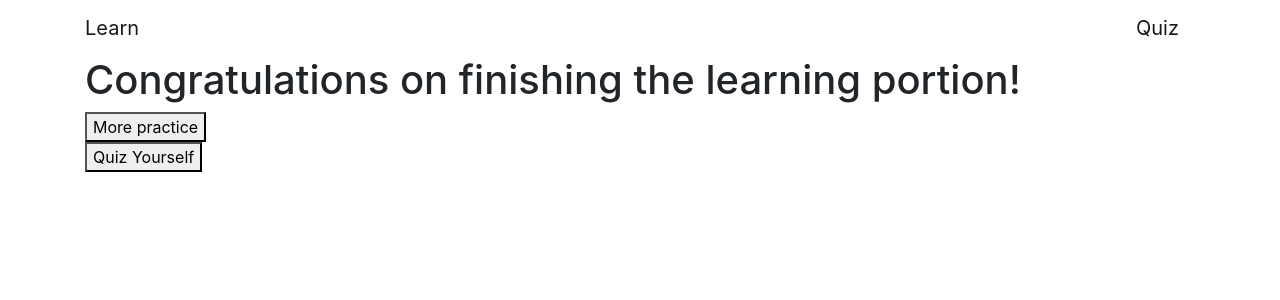
After one commit to sanmati02/uigoated, a Flask app: template templates/endlearn.html in a window 1280 px wide. The commit adds this page. Shown: the top 300 px of the page. Run offline with Flask 2, Linux system fonts and the light colour scheme; the template is opened without the code that fills it, so the values that code supplies are empty; some libraries are stand-ins or nearby versions.

Commit message:
Updated the learn and quiz pages with headers and text. Still need to implement clicking functionality on the piano

```diff
--- a/server.py
+++ b/server.py
@@ -11,32 +11,82 @@ lessons = {
         "next_lesson":"2",
         "chord":"C Major",
         "notes":["C","E","G"],
-        "note_nums":["1,5,8"]
+        "note_nums":["1,5,8"],
+        "text": "The green keys shown below show the notes that make up the C Major chord. This chord has the C as "
+                "the root note, the E as the major third, and the G as the fifth. Play around with these notes and "
+                "make sure you remember their position! On the next screen you'll get a chance to practice with this "
+                "chord. "
     },
     "2" : {
         "lesson_id": "2",
         "next_lesson":"3",
-        "chord":"D Minor",
-        "notes":["D","F","A"],
-        "note_nums":["3,7,10"]
+        "chord":"C Major",
+        "notes":["C","E","G"],
+        "note_nums":["1,5,8"],
+        "text": "The green keys shown below show 2/3 of the notes that make up the C Major chord. This chord has the "
+                "C as "
+                "the root note and the E as the major third. Press the fifth of this chord to complete this challenge!"
     },
     "3" : {
         "lesson_id": "3",
         "next_lesson":"4",
-        "chord":"E Minor",
-        "notes":["E","G","B"],
-        "note_nums":["5","9","12"]
+        "chord":"D Minor",
+        "notes":["D","F","A"],
+        "note_nums":["3,7,10"],
+        "text": "The green keys shown below show the notes that make up the D Minor chord. This chord has the D as "
+                "the root note, the F as the minor third, and the A as the fifth. Play around with these notes and "
+                "make sure you remember their position! On the next screen you'll get a chance to practice with this "
+                "chord. "
     },
     "4" : {
         "lesson_id": "4",
+        "next_lesson":"5",
+        "chord":"D Minor",
+        "notes":["D", "A", "F"],
+        "note_nums":["3,7,10"],
+        "text": "The green keys shown below show 2/3 of the notes that make up the D Minor chord. This chord has the F as "
+                "the root note and the A as the fifth. Press the minor third of this chord to complete this challenge!"
+    },
+    "5" : {
+        "lesson_id": "5",
+        "next_lesson":"6",
+        "chord":"E Minor",
+        "notes":["E","G","B"],
+        "note_nums":["5","9","12"],
+        "text": "The green keys shown below show the notes that make up the E Minor chord. This chord has the E as "
+                "the root note, the G as the minor third, and the B as the fifth. Play around with these notes and "
+                "make sure you remember their position! On the next screen you'll get a chance to practice with this "
+                "chord. "
+    },
+    "6" : {
+        "lesson_id": "6",
+        "next_lesson":"7",
+        "chord":"E Minor",
+        "notes":["G","B", "E"],
+        "note_nums":["5","9","12"],
+        "text": "The green keys shown below show 2/3 of the notes that make up the E Minor chord. This chord has the G as "
+                "the minor third and the B as the fifth. Press the root note of this chord to complete this challenge!"
+    },
+    "7" : {
+        "lesson_id": "7",
+        "next_lesson":"8",
+        "chord":"F Major",
+        "notes":["F","A","highC"],
+        "note_nums":["6","10","13"],
+        "text": "The green keys shown below show the notes that make up the F Major chord. This chord has the F as "
+                "the root note, the A as the major third, and the higher C octave as the fifth. Play around with these notes and "
+                "make sure you remember their position! On the next screen you'll get a chance to practice with this "
+                "chord. "
+    },
+    "8" : {
+        "lesson_id": "8",
         "next_lesson":"end",
         "chord":"F Major",
-        "notes":["F","A","C"],
-        "note_nums":["6","10","13"]
+        "notes":["F","A","highC"],
+        "note_nums":["6","10","13"],
+        "text": "The green keys shown below show 2/3 of the notes that make up the F Major chord. This chord has the F as "
+                "the root and the A as the major third. Press the fifth of this chord to complete this challenge!"
     },
-<<<<<<< HEAD
-]
-=======
     "end" : {
         "lesson_id":"end",
         "next_lesson": None,
@@ -45,10 +95,51 @@ lessons = {
         "note_nums":[]
     }
 }
->>>>>>> 1bd58b96c8e1b06294f4bae73188346e484a8f63
 
+quizzes = {
+    "1" : {
+        "quiz_id": "1",
+        "next_question":"2",
+        "chord":"C Major",
+        "notes":["C","E","G"],
+        "note_nums":["1,5,8"],
+        "text": "Press the three notes that make up the C Major Chord!"
+    },
+    "2" : {
+        "quiz_id": "2",
+        "next_question":"3",
+        "chord":"D Minor",
+        "notes":["D","F","A"],
+        "note_nums":["3,7,10"],
+        "text": "Press the three notes that make up the D Minor Chord!"
+    },
+    "3" : {
+        "quiz_id": "3",
+        "next_question":"4",
+        "chord":"E Minor",
+        "notes":["E","G","B"],
+        "note_nums":["5","9","12"],
+        "text": "Press the three notes that make up the E Minor Chord!"
+    },
+    "4" : {
+        "quiz_id": "4",
+        "next_question":"end",
+        "chord":"F Major",
+        "notes":["F","A","highC"],
+        "note_nums":["6","10","13"],
+        "text": "Press the three notes that make up the F Major Chord!"
+    },
+    "end" : {
+        "quiz_id":"end",
+        "next_lesson": None,
+        "chord": None,
+        "notes":[],
+        "note_nums":[]
+    }
+}
+"""
 quizzes = [
- {
+    {
     "quiz_id": "1",
     "next_question":"2"
     },
@@ -71,17 +162,23 @@ quizzes = [
     "next_question":"end"
     },
 ]
+"""
 # ROUTES
 @app.route('/')
 def welcome():
     return render_template('layout.html')
 
+@app.route('/endlearn')
+def endlearn():
+    return render_template('endlearn.html')
+
 
 @app.route('/learn/<lesson_id>')
 def learn(lesson_id):
     lesson=dict()
-    for item in lessons:
-        if item.get("lesson_id") == lesson_id:
+    for key in lessons:
+        item = lessons[key]
+        if item["lesson_id"] == lesson_id:
             lesson = item
             break
     return render_template('learn.html', lesson=lesson)
@@ -89,8 +186,9 @@ def learn(lesson_id):
 @app.route('/quiz/<quiz_id>')
 def quiz(quiz_id):
     question=dict()
-    for item in quizes:
-        if item.get("quiz_id") == quiz_id:
+    for key in quizzes:
+        item = quizzes[key]
+        if item["quiz_id"] == quiz_id:
             question = item
             break
     return render_template('quiz.html', question=question)
--- a/static/main.css
+++ b/static/main.css
@@ -22,8 +22,29 @@
 
   }
 
+  .green {
+    text-align: center;
+    font-size: 18px;
+    padding-top: 300px;
+    font-weight: bold;
+    width: 60px;
+    height: 400px;
+    background: green;
+    margin-top: 0;
+    margin-left: 3px;
+    margin-right: 3px;
+  }
+
   #piano {
     margin-bottom: 30px;
     background-color: rgb(238, 238, 238);
     width: 1056px;
   }
+
+  #lessontext {
+    text-align: center;
+  }
+
+  .row {
+    text-align: center;
+  }
--- /dev/null
+++ b/static/quiz.js
@@ -0,0 +1,5 @@
+$(document).ready(function () {
+    $("#quiztitle").append("<h1>"+question["chord"]+"</h1>")
+    $("#quiztext").append("<p>"+question["text"]+"</p>")
+
+});
--- /dev/null
+++ b/templates/endlearn.html
@@ -0,0 +1,21 @@
+{% extends "layout.html" %}
+
+{% block content %}
+<script type = "text/javascript">
+        $(document).ready(function(){
+            $("#practice_button").click(function(){
+                window.location.href='/learn/1'
+            })
+            $("#quiz_button").click(function(){
+                window.location.href='/quiz/1'
+            })
+        })
+    </script>
+<body>
+    <h1>Congratulations on finishing the learning portion!</h1>
+    <div><button id = 'practice_button'>More practice</button></div>
+    <div><button id = 'quiz_button'>Quiz Yourself</button></div>
+</body>
+
+
+{% endblock %}
```
Also changed, not shown: static/learn.js (added, +19 -0 lines), templates/learn.html (+7 -6 lines), templates/quiz.html (+22 -4 lines).
